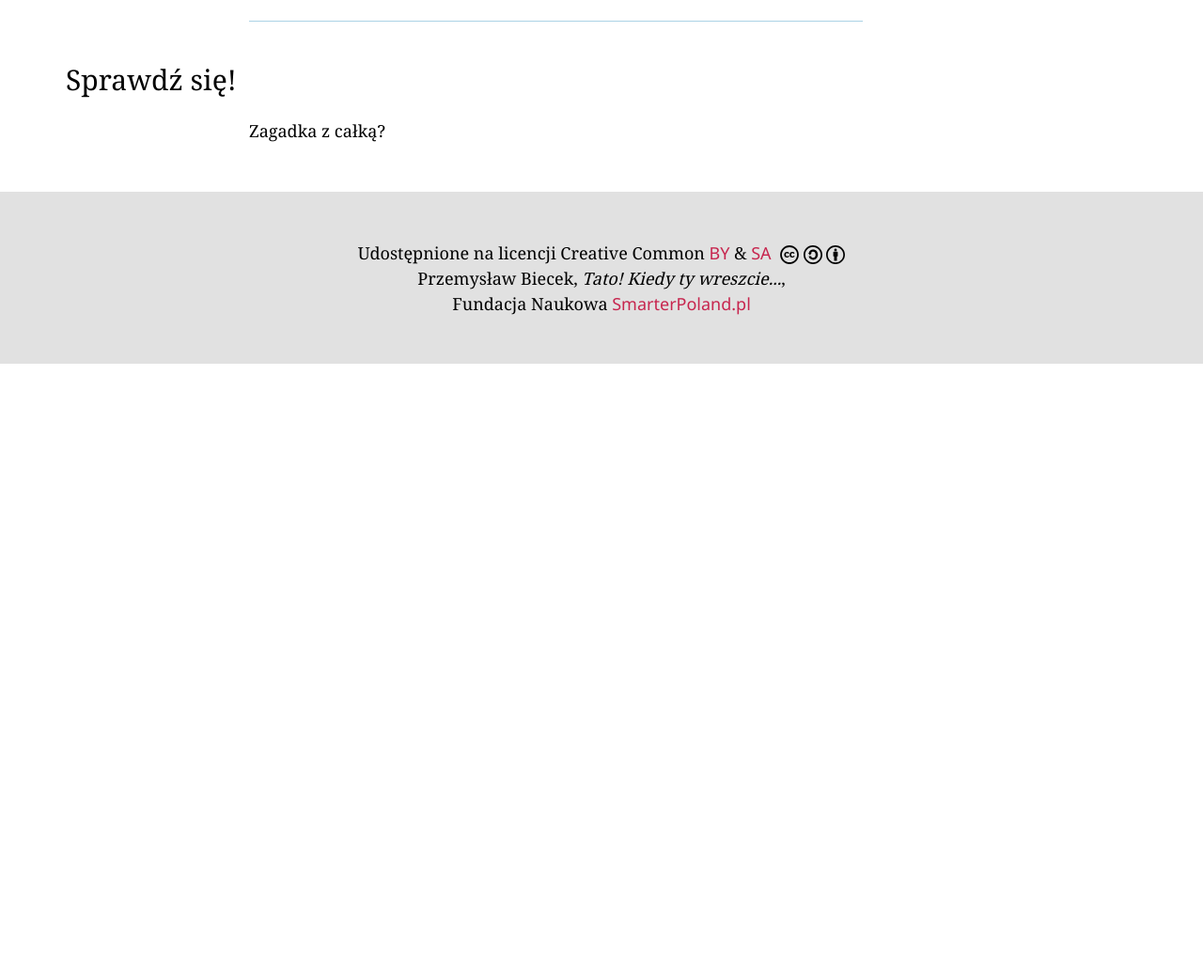
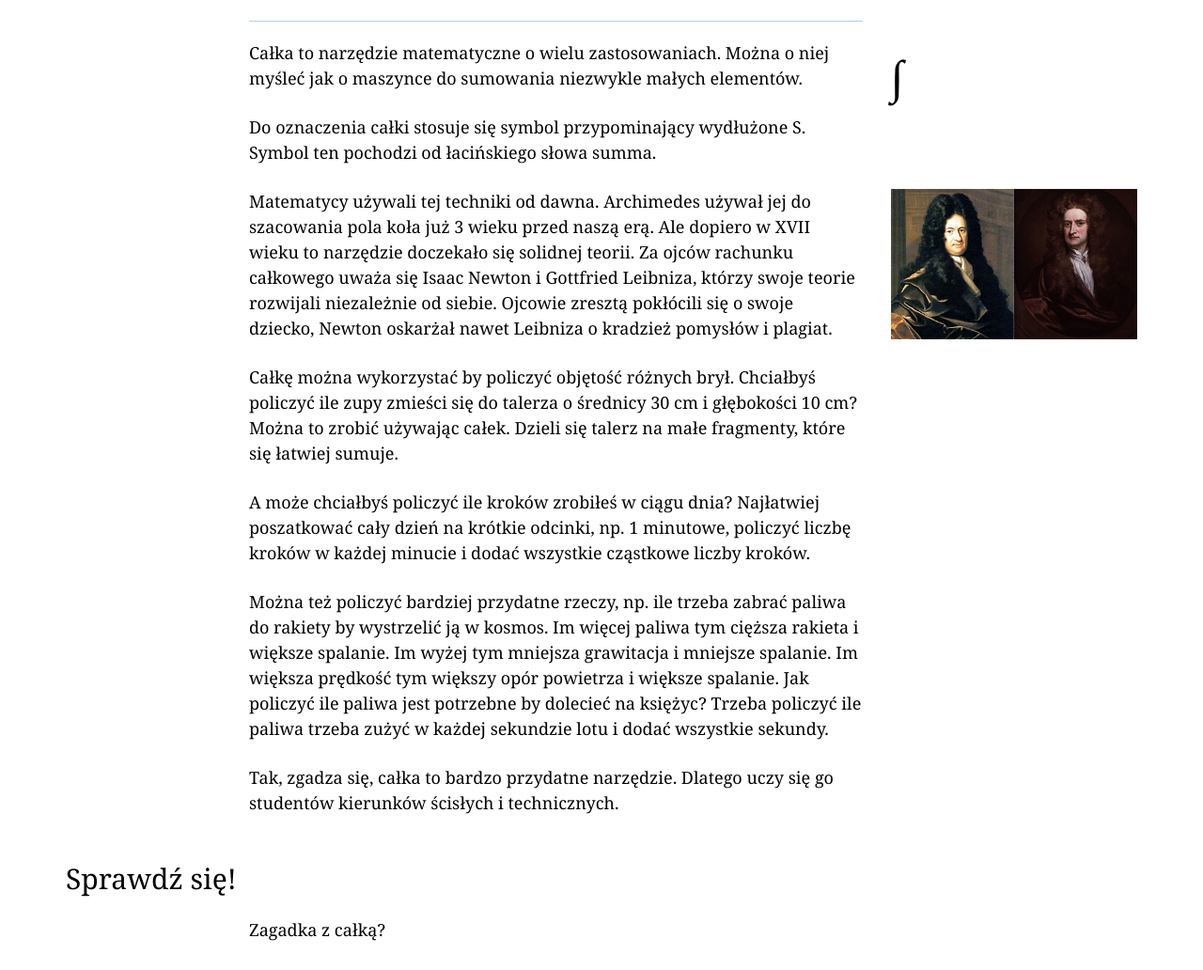
Before and after one commit to BetaAndBit/KiedyTyWreszcie, a plain HTML site: page indexCalka.html in a window 1280 px wide. Shown: the part 1988-3020 px from the top of the page at 94% size. Before the commit the page ends 2375 px from the top, so only its background shows below. Drawn offline with Linux system fonts and the light colour scheme.

Commit message:
uzupełnienie całki

```diff
--- a/indexCalka.html
+++ b/indexCalka.html
@@ -84,6 +84,26 @@ MathJax.Hub.Config({
   </div>
   <div class="col-lg-3 col-md-3 col-sm-3"></div>
   </div><!-- /.row -->
+<div class="row">
+  <div class="col-lg-2 col-md-2 col-sm-2"></div>
+  <div class="col-lg-7 col-md-7 col-sm-7">
+    <p >Całka to narzędzie matematyczne o wielu zastosowaniach. Można o niej myśleć jak o maszynce do sumowania niezwykle małych elementów. </p >
+<p >Do oznaczenia całki stosuje się symbol przypominający wydłużone S. Symbol ten pochodzi od łacińskiego słowa summa.</p >
+  </div>
+  <div class="col-lg-3 col-md-3 col-sm-3" style="font-size: 50px">∫</div>
+  </div><!-- /.row -->
+<div class="row">
+  <div class="col-lg-2 col-md-2 col-sm-2"></div>
+  <div class="col-lg-7 col-md-7 col-sm-7">
+<p >Matematycy używali tej techniki od dawna. Archimedes używał jej do szacowania pola koła już 3 wieku przed naszą erą. Ale dopiero w XVII wieku to narzędzie doczekało się solidnej teorii. Za ojców rachunku całkowego uważa się Isaac Newton i Gottfried Leibniza, którzy swoje teorie rozwijali niezależnie od siebie. Ojcowie zresztą pokłócili się o swoje dziecko, Newton oskarżał nawet Leibniza o kradzież pomysłów i plagiat.</p >
+<p >Całkę można wykorzystać by policzyć objętość różnych brył. Chciałbyś policzyć ile zupy zmieści się do talerza o średnicy 30 cm i głębokości 10 cm? Można to zrobić używając całek. Dzieli się talerz na małe fragmenty, które się łatwiej sumuje.</p >
+<p >A może chciałbyś policzyć ile kroków zrobiłeś w ciągu dnia? Najłatwiej poszatkować cały dzień na krótkie odcinki, np. 1 minutowe, policzyć liczbę kroków w każdej minucie i dodać wszystkie cząstkowe liczby kroków.</p >
+<p >Można też policzyć bardziej przydatne rzeczy, np. ile trzeba zabrać paliwa do rakiety by wystrzelić ją w kosmos. Im więcej paliwa tym cięższa rakieta i większe spalanie. Im wyżej tym mniejsza grawitacja i mniejsze spalanie. Im większa prędkość tym większy opór powietrza i większe spalanie. Jak policzyć ile paliwa jest potrzebne by dolecieć na księżyc? Trzeba policzyć ile paliwa trzeba zużyć w każdej sekundzie lotu i dodać wszystkie sekundy.</p >
+<p >Tak, zgadza się, całka to bardzo przydatne narzędzie. Dlatego uczy się go studentów kierunków ścisłych i technicznych.
+    </p>
+  </div>
+  <div class="col-lg-3 col-md-3 col-sm-3" style="font-size: 50px"><img src="grafika/NewtonLeibnitz.png" width="100%"/></div>
+  </div><!-- /.row -->
     <div class="row">
   <div class="col-lg-9 col-md-9 col-sm-9"><p></p><h2>Sprawdź się!</h2><p></p></div>
   <div class="col-lg-3 col-md-3 col-sm-3"></div>
```
Also changed, not shown: grafika/NewtonLeibnitz.png (added).
